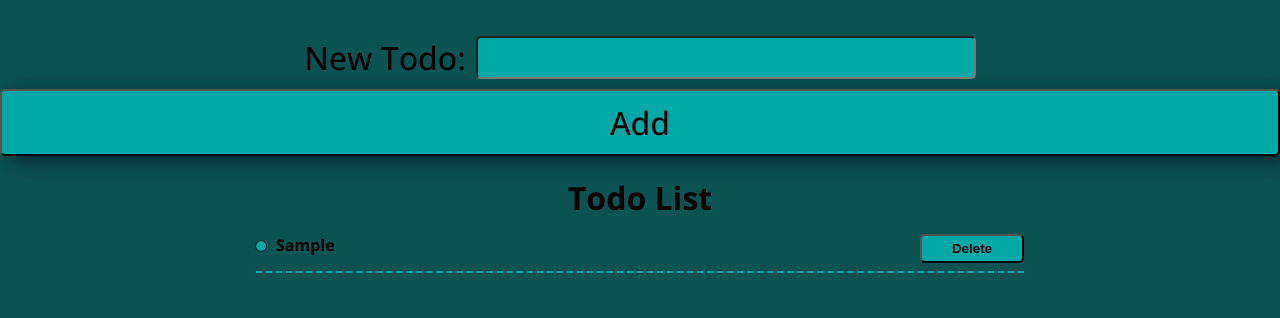
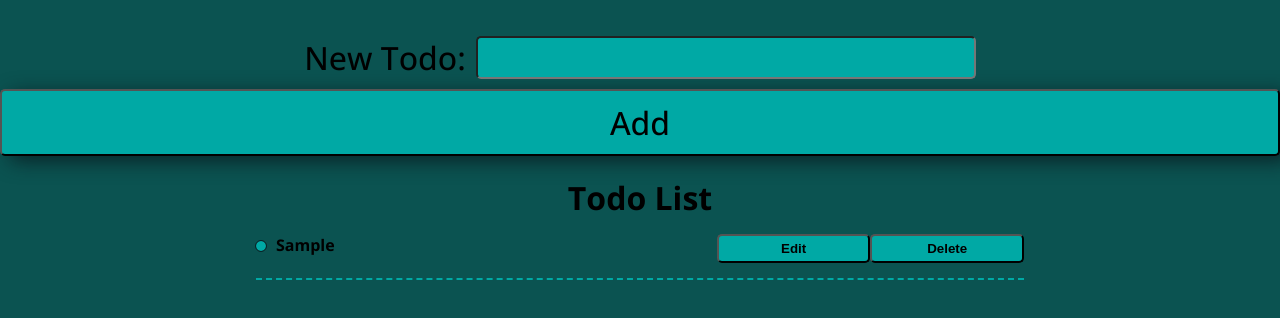
Before and after one commit to Phyotic/ReactTODO, a React (Vite) app: page / in a window 1280 px wide. Both pictures are taken after typing "Sample" into the empty fields and a click on the button "Add". Shown: the top 318 px of the page. Built offline with nearby package versions, Linux system fonts and the light colour scheme.

Commit message:
Completed update feature.

```diff
--- a/src/App.jsx
+++ b/src/App.jsx
@@ -5,51 +5,77 @@ import { TodoList } from "./TodoList";
 
 export default function App() {
     const [todos, setTodos] = useState(() => {
-  const value = localStorage.getItem("ITEM")
+        const value = localStorage.getItem("ITEM");
 
-    if(value == null) {
-      return []
+        if (value == null) {
+            return [];
         }
 
-    return JSON.parse(value)
+        return JSON.parse(value);
     });
 
+    const [editingTodoID, setEditingTodoId] = useState(null);
+
     useEffect(() => {
-    localStorage.setItem("ITEM", JSON.stringify(todos))
-  }, [todos])
+        localStorage.setItem("ITEM", JSON.stringify(todos));
+    }, [todos]);
 
     function addTodo(title) {
         setTodos((curTodos) => {
-      return [
-      ...curTodos,
-      {id: crypto.randomUUID(), title, completed: false},
-      ];
+            return [...curTodos, { id: crypto.randomUUID(), title, completed: false }];
         });
     }
 
     function toggleTodo(id, completed) {
-    setTodos(curTodos => {
-      return curTodos.map(todo => {
-        if(todo.id == id) {
-          return {...todo, completed}
+        setTodos((curTodos) => {
+            return curTodos.map((todo) => {
+                if (todo.id == id) {
+                    return { ...todo, completed };
                 }
 
                 return todo;
-      })
+            });
         });
     }
 
     function deleteTodo(id) {
-    setTodos(curTodos => {
-      return curTodos.filter(todo => todo.id !== id);
+        setTodos((curTodos) => {
+            return curTodos.filter((todo) => todo.id !== id);
         });
+    }
+
+    function updateTodo(id, newTitle, event) {
+        event.preventDefault();
+
+        setTodos((currentTodos) => {
+            return currentTodos.map((todo) => {
+                if (todo.id === id) {
+                    todo.title = newTitle;
+                    setEditingTodoId(null);
+                }
+
+                return todo;
+            });
+        });
+    }
+
+    function cancelTodo() {
+        setEditingTodoId(null);
     }
 
     return (
         <>
             <NewTodoForm onSubmit={addTodo}></NewTodoForm>
             <h1 className="header">Todo List</h1>
-      <TodoList todos={todos} toggleTodo={toggleTodo} deleteTodo={deleteTodo}></TodoList>
+            <TodoList
+                todos={todos}
+                toggleTodo={toggleTodo}
+                deleteTodo={deleteTodo}
+                editTodo={setEditingTodoId}
+                editingTodoID={editingTodoID}
+                updateTodo={updateTodo}
+                cancelTodo={cancelTodo}
+            ></TodoList>
         </>
     );
 }
--- /dev/null
+++ b/src/EditTodoItem.jsx
@@ -0,0 +1,33 @@
+import { useState } from "react";
+
+export function EditTodoItem({ id, title, updateTodo, cancelTodo }) {
+    const [newTitle, setNewTitle] = useState(title);
+
+    return (
+        <>
+            <form
+                id="editForm"
+                onSubmit={(event) => {
+                    updateTodo(id, newTitle, event);
+                }}
+            >
+                <input
+                    id="editText"
+                    type="text"
+                    autoFocus
+                    value={newTitle}
+                    onChange={(e) => {
+                        setNewTitle(e.target.value);
+                    }}
+                />
+
+                <button type="submit" className="btn edit-list-button">
+                    Confirm
+                </button>
+                <button type="button" className="btn edit-list-button" onClick={() => cancelTodo(id)}>
+                    Cancel
+                </button>
+            </form>
+        </>
+    );
+}
--- a/src/TodoItem.jsx
+++ b/src/TodoItem.jsx
@@ -1,23 +1,25 @@
-export function TodoItem({completed, id, title, toggleTodo, deleteTodo}) {
+export function TodoItem({ completed, id, title, toggleTodo, deleteTodo, editTodo }) {
     return (
-        <li key={id}>
+        <>
             <label className="itemLabel">
                 <input
                     type="checkbox"
+                    name="title"
                     checked={completed}
                     onChange={(e) => {
-                        toggleTodo(id, e.target.checked)
+                        toggleTodo(id, e.target.checked);
                     }}
                 />
                 <span className={completed ? "strikethrough" : ""}>{title}</span>
             </label>
 
-            <button
-                className="btn btn-danger"
-                onClick={() => deleteTodo(id)}
-            >
+            <button className="btn list-button" onClick={() => editTodo(id)}>
+                Edit
+            </button>
+
+            <button className="btn list-button" onClick={() => deleteTodo(id)}>
                 Delete
             </button>
-        </li>
-    )
+        </>
+    );
 }
--- a/src/TodoList.jsx
+++ b/src/TodoList.jsx
@@ -1,21 +1,29 @@
-import { TodoItem } from "./TodoItem"
+import { TodoItem } from "./TodoItem";
+import { EditTodoItem } from "./EditTodoItem";
 
-export function TodoList({todos, toggleTodo, deleteTodo}) {
+export function TodoList({ todos, toggleTodo, deleteTodo, editTodo, editingTodoID, updateTodo, cancelTodo }) {
     return (
         <ul className="list">
             {todos.length === 0 && "No Todos"}
-            {todos.map(todo => {
-                return (
+
+            {todos.map((todo) => {
+                return todo.id === editingTodoID ? (
+                    <li key={todo.id}>
+                        <EditTodoItem id={todo.id} title={todo.title} updateTodo={updateTodo} cancelTodo={cancelTodo} />
+                    </li>
+                ) : (
+                    <li key={todo.id}>
                         <TodoItem
-                        key={todo.key}
                             id={todo.id}
                             completed={todo.completed}
                             title={todo.title}
                             toggleTodo={toggleTodo}
                             deleteTodo={deleteTodo}
+                            editTodo={editTodo}
                         />
-                )
+                    </li>
+                );
             })}
         </ul>
-    )
+    );
 }
--- a/src/styles.css
+++ b/src/styles.css
@@ -1,7 +1,7 @@
 :root {
     --gunmetal: #092327;
-    --darkSlateGray: #0B5351;
-    --lightSeaGreen: #00A9A5;
+    --darkSlateGray: #0b5351;
+    --lightSeaGreen: #00a9a5;
 }
 
 /* == Universal Style and Classes == */
@@ -12,7 +12,7 @@
 }
 
 body {
-    font-family: 'Open Sans';
+    font-family: "Open Sans";
     background-color: var(--darkSlateGray);
     padding-top: 2%;
     height: 100vh;
@@ -25,6 +25,8 @@ body {
     background-color: var(--lightSeaGreen);
     cursor: pointer;
     font-weight: 700;
+    float: right;
+    clear: right;
 }
 
 .btn:hover {
@@ -33,8 +35,17 @@ body {
 
 .strikethrough {
     text-decoration: line-through;
-    text-decoration-thickness: .1rem;
-    opacity: .5;
+    text-decoration-thickness: 0.1rem;
+    opacity: 0.5;
+}
+
+.list-button {
+    width: 20%;
+    max-height: 30px;
+}
+
+.edit-list-button {
+    width: 20%;
 }
 
 /* == NewTodoForm == */
@@ -67,7 +78,7 @@ body {
 
 #addTodoButton {
     padding: 10px 0;
-    font-family: 'Open Sans';
+    font-family: "Open Sans";
     font-weight: 500;
     font-size: 2rem;
     box-shadow: 10px 5px 20px var(--gunmetal);
@@ -92,6 +103,7 @@ li {
     padding: 15px 0;
     word-wrap: break-word;
     border-bottom: 2px dashed var(--lightSeaGreen);
+    display: flex;
 }
 
 .itemLabel {
@@ -105,7 +117,7 @@ li {
 }
 
 .itemLabel:hover {
-    opacity: .6;
+    opacity: 0.6;
 }
 
 .itemLabel input[type="checkbox"] {
@@ -123,13 +135,22 @@ li {
     outline: 1px solid var(--lightSeaGreen);
 }
 
-.btn-danger {
-    float: right;
-    clear: right;
+/* Edit Item */
+#editForm {
+    display: flex;
+    flex-direction: row;
+    width: 100%;
+}
+
+#editText {
+    width: 60%;
+    background-color: var(--lightSeaGreen);
+    border: none;
+    border-radius: 5px;
 }
 
 /* == Media Queries == */
-@media screen and (max-width: 425px) {
+@media screen and (max-width: 900px) {
     .form-row {
         width: 100%;
         flex-flow: column;
@@ -149,9 +170,14 @@ li {
 
     li {
         padding: 20px;
+        flex-direction: column;
     }
 
     .itemLabel {
-        width: 50%;
+        width: 100%;
+    }
+
+    .list-button {
+        width: 100%;
     }
 }
```
Also changed, not shown: src/NewTodoForm.jsx (+9 -10 lines). Lines whose indentation alone changed are shown as unchanged.
